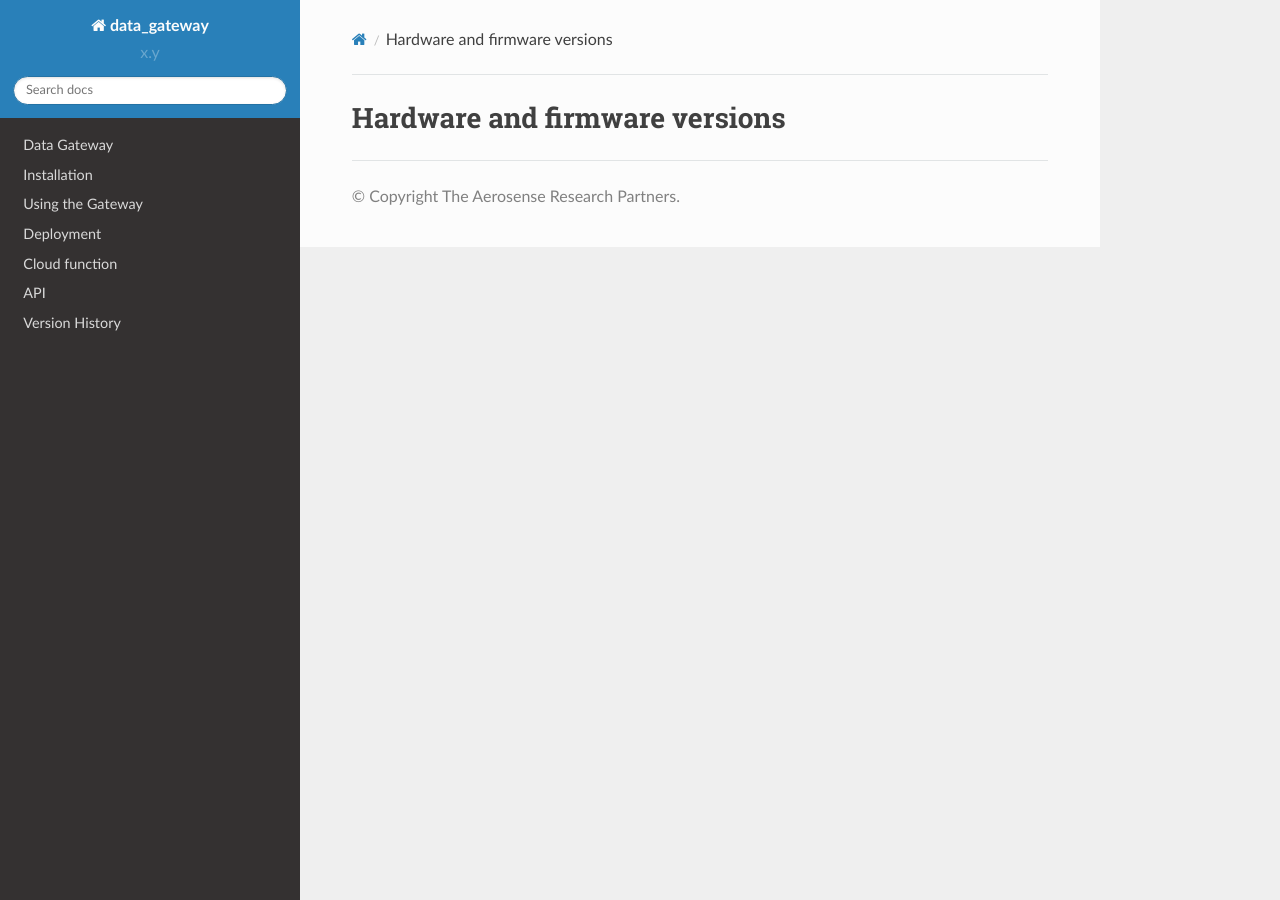
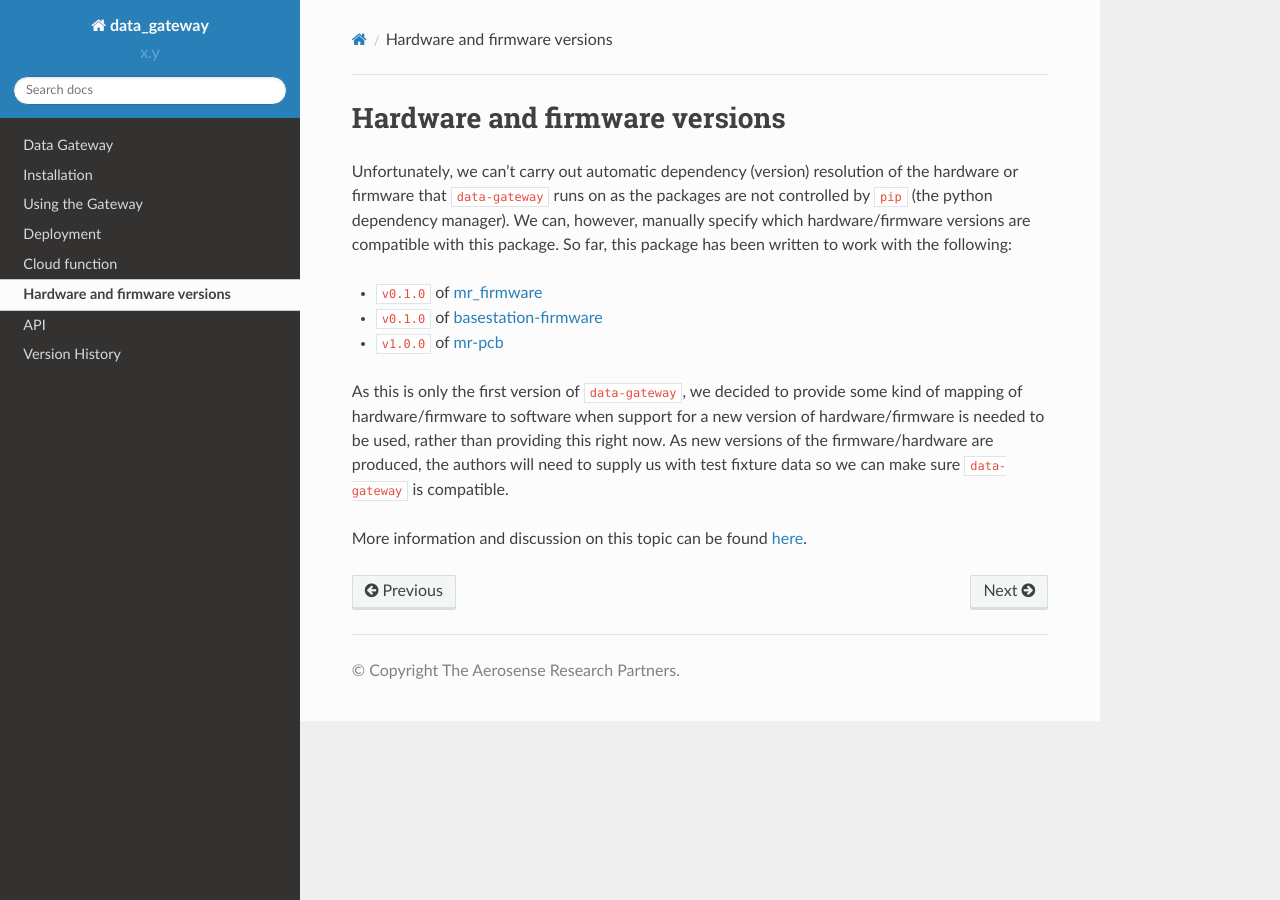
Before and after one commit to aerosense-ai/data-gateway, a Sphinx documentation site: the page built from docs/source/hardware_and_firmware_versions.rst, in a window 1280 px wide. Built offline with Sphinx 7.4.7 and the Read the Docs theme 2.0.0, drawn with Linux system fonts in a browser that asks for light colours.

Commit message:
DOC: Add hardware/firmware versioning doc

```diff
--- a/docs/source/hardware_and_firmware_versions.rst
+++ b/docs/source/hardware_and_firmware_versions.rst
@@ -3,3 +3,20 @@
 ==============================
 Hardware and firmware versions
 ==============================
+
+Unfortunately, we can't carry out automatic dependency (version) resolution of the hardware or firmware that
+``data-gateway`` runs on as the packages are not controlled by ``pip`` (the python dependency manager). We can,
+however, manually specify which hardware/firmware versions are compatible with this package. So far, this package has
+been written to work with the following:
+
+* ``v0.1.0`` of `mr_firmware <https://gitlab.com/windenergie-hsr/aerosense/electronics/mr_firmware>`_
+* ``v0.1.0`` of `basestation-firmware <https://gitlab.com/windenergie-hsr/aerosense/electronics/basestation-firmware>`_
+* ``v1.0.0`` of `mr-pcb <https://gitlab.com/windenergie-hsr/aerosense/electronics/pcbs/mr-pcb>`_
+
+As this is only the first version of ``data-gateway``, we decided to provide some kind of mapping of hardware/firmware
+to software when support for a new version of hardware/firmware is needed to be used, rather than providing this right
+now. As new versions of the firmware/hardware are produced, the authors will need to supply us with test fixture data
+so we can make sure ``data-gateway`` is compatible.
+
+More information and discussion on this topic can be found
+`here <https://gitlab.com/windenergie-hsr/aerosense/digital-twin/data-gateway/-/issues/12>`_.
--- a/docs/source/index.rst
+++ b/docs/source/index.rst
@@ -42,5 +42,6 @@ outages.
    output_data
    deployment
    cloud_function
+   hardware_and_firmware_versions
    api
    version_history
```
